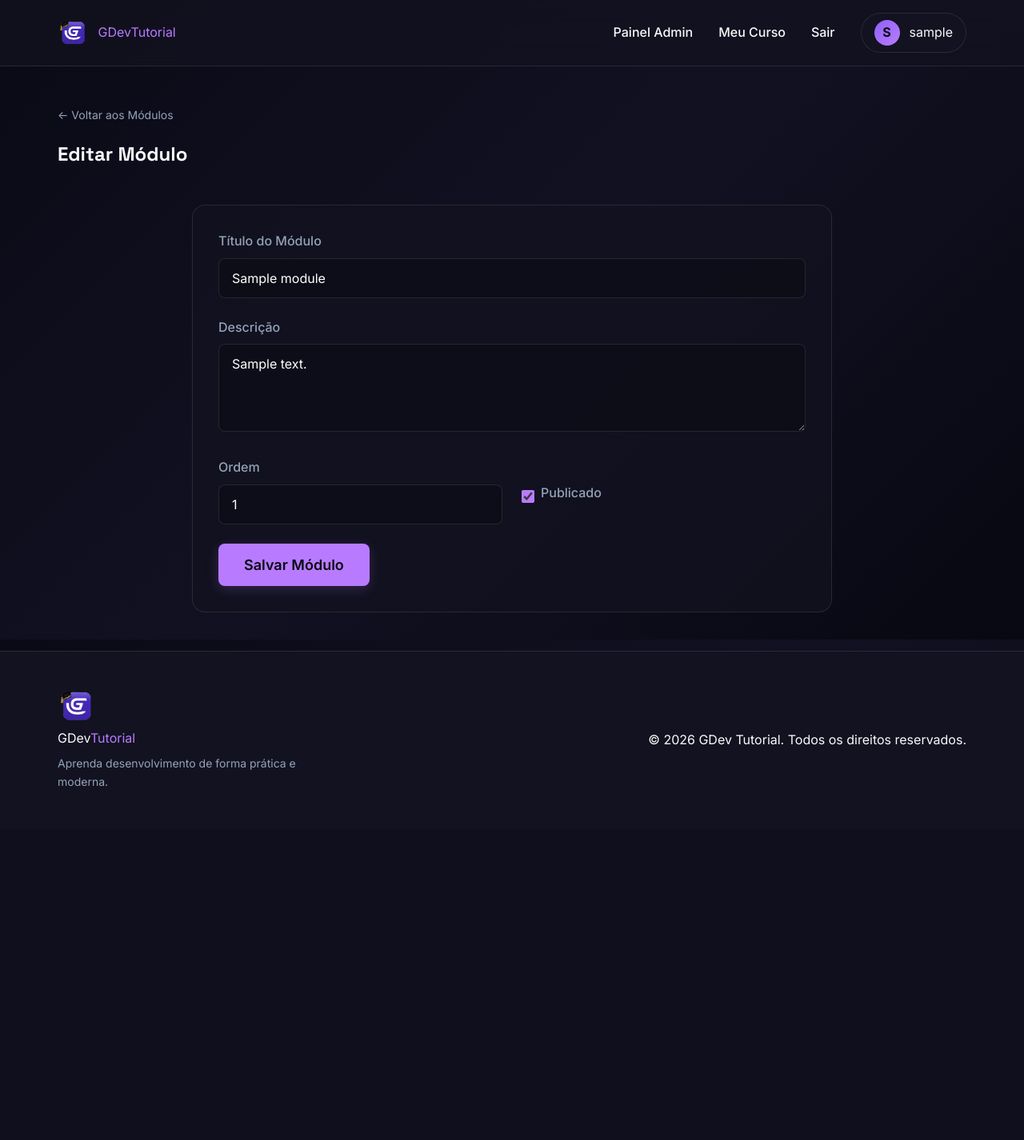
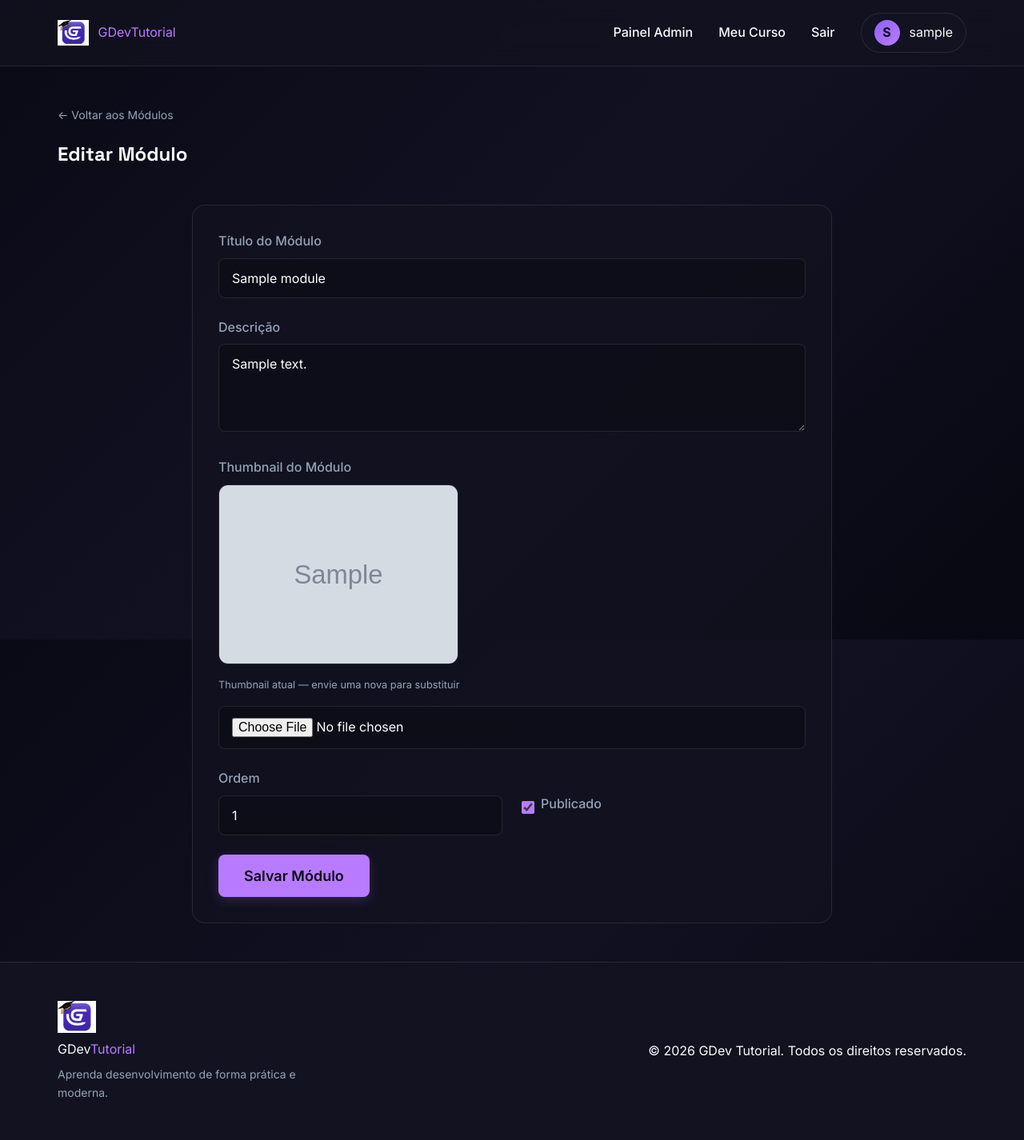
Before and after one commit to levydinsouza/projeto_antigravity, a Flask app: page /admin/modules/1/edit in a window 1280 px wide. Shown: the whole page at 80% size. Before the commit the page ends 984 px from the top, so only its background shows below. Run offline with Flask 3, Linux system fonts and the light colour scheme; a user stored in the database is signed in; tables that the repository leaves empty hold one stand-in row (values such as "Sample post"); grey boxes marked "Sample" are stand-in pictures; some libraries are stand-ins or nearby versions.

Commit message:
feat: integrate Cloudinary image uploads for course module thumbnails and autogenerate db migrations

```diff
--- a/app/__init__.py
+++ b/app/__init__.py
@@ -47,6 +47,10 @@ def create_app():
     app.register_blueprint(main_bp)
     app.register_blueprint(admin_bp, url_prefix='/admin')
 
+    # Initialize Cloudinary for image uploads
+    from app.cloudinary_utils import init_cloudinary
+    init_cloudinary(app)
+
     # Copy the new logo to static/img/logo.png
     src_logo = "/Users/aluno/.gemini/antigravity/brain/1ef70db9-b479-4cff-bb08-b8dcff2d1306/media__1779538705017.png"
     dst_logo = os.path.abspath(os.path.join(os.path.dirname(__file__), "static", "img", "logo.png"))
--- a/app/admin_panel/forms.py
+++ b/app/admin_panel/forms.py
@@ -1,4 +1,5 @@
 from flask_wtf import FlaskForm
+from flask_wtf.file import FileField, FileAllowed
 from wtforms import (StringField, TextAreaField, IntegerField,
                      BooleanField, SelectField, SubmitField)
 from wtforms.validators import DataRequired, Length, URL, Optional, NumberRange
@@ -13,6 +14,10 @@ class ModuleForm(FlaskForm):
     description = TextAreaField('Descrição', validators=[
         Optional(),
         Length(max=2000, message='Descrição deve ter no máximo 2000 caracteres.')
+    ])
+    thumbnail = FileField('Thumbnail do Módulo', validators=[
+        FileAllowed(['jpg', 'jpeg', 'png', 'webp', 'gif'],
+                     'Apenas imagens são permitidas (jpg, png, webp, gif).')
     ])
     order = IntegerField('Ordem', default=0, validators=[
         NumberRange(min=0, message='Ordem deve ser um número positivo.')
--- a/app/admin_panel/routes.py
+++ b/app/admin_panel/routes.py
@@ -6,6 +6,7 @@ from app.admin_panel import admin_bp
 from app.admin_panel.forms import ModuleForm, LessonForm
 from app.models import User, Module, Lesson, UserProgress
 from app import db
+from app.cloudinary_utils import upload_image, delete_image
 
 
 def admin_required(f):
@@ -118,6 +119,17 @@ def new_module():
             order=form.order.data or 0,
             is_published=form.is_published.data
         )
+
+        # Handle thumbnail upload to Cloudinary
+        if form.thumbnail.data:
+            result = upload_image(form.thumbnail.data, folder='gdev-tutorial/modules')
+            if result:
+                module.thumbnail_url = result['url']
+                module.thumbnail_public_id = result['public_id']
+                flash('Thumbnail enviada com sucesso!', 'info')
+            else:
+                flash('Erro ao enviar thumbnail. O módulo foi criado sem imagem.', 'warning')
+
         db.session.add(module)
         db.session.commit()
         flash(f'Módulo "{module.title}" criado com sucesso!', 'success')
@@ -138,6 +150,21 @@ def edit_module(module_id):
         module.description = form.description.data or ''
         module.order = form.order.data or 0
         module.is_published = form.is_published.data
+
+        # Handle thumbnail upload to Cloudinary (replace old one if exists)
+        if form.thumbnail.data:
+            # Delete old thumbnail from Cloudinary if it exists
+            if module.thumbnail_public_id:
+                delete_image(module.thumbnail_public_id)
+
+            result = upload_image(form.thumbnail.data, folder='gdev-tutorial/modules')
+            if result:
+                module.thumbnail_url = result['url']
+                module.thumbnail_public_id = result['public_id']
+                flash('Thumbnail atualizada com sucesso!', 'info')
+            else:
+                flash('Erro ao enviar nova thumbnail.', 'warning')
+
         db.session.commit()
         flash(f'Módulo "{module.title}" atualizado!', 'success')
         return redirect(url_for('admin.modules'))
@@ -152,6 +179,11 @@ def delete_module(module_id):
     """Delete a module and its lessons."""
     module = Module.query.get_or_404(module_id)
     title = module.title
+
+    # Delete thumbnail from Cloudinary if it exists
+    if module.thumbnail_public_id:
+        delete_image(module.thumbnail_public_id)
+
     db.session.delete(module)
     db.session.commit()
     flash(f'Módulo "{title}" e suas aulas foram deletados.', 'success')
--- a/app/models.py
+++ b/app/models.py
@@ -43,6 +43,8 @@ class Module(db.Model):
     id = db.Column(db.Integer, primary_key=True)
     title = db.Column(db.String(200), nullable=False)
     description = db.Column(db.Text, default='')
+    thumbnail_url = db.Column(db.String(500), default='')
+    thumbnail_public_id = db.Column(db.String(300), default='')
     order = db.Column(db.Integer, default=0, nullable=False)
     is_published = db.Column(db.Boolean, default=False, nullable=False)
     created_at = db.Column(
--- a/app/static/css/style.css
+++ b/app/static/css/style.css
@@ -689,6 +689,25 @@ h1, h2, h3, h4, h5, h6 {
   padding-top: 1rem;
 }
 
+.module-thumbnail {
+  width: 100%;
+  border-radius: 12px;
+  overflow: hidden;
+  margin-bottom: 1rem;
+  aspect-ratio: 16 / 9;
+}
+
+.module-thumbnail img {
+  width: 100%;
+  height: 100%;
+  object-fit: cover;
+  transition: transform 0.4s ease;
+}
+
+.module-card:hover .module-thumbnail img {
+  transform: scale(1.05);
+}
+
 /* ==========================================================================
    Lessons List & Player
    ========================================================================== */
--- a/app/templates/admin/module_form.html
+++ b/app/templates/admin/module_form.html
@@ -7,7 +7,7 @@
         <a href="{{ url_for('admin.modules') }}" class="back-link animate-fade-in">← Voltar aos Módulos</a>
         <div class="admin-header animate-fade-in"><h1>{{ title }}</h1></div>
         <div class="admin-card form-card animate-fade-in">
-            <form method="POST" class="admin-form">
+            <form method="POST" enctype="multipart/form-data" class="admin-form">
                 {{ form.hidden_tag() }}
                 <div class="form-group">
                     <label for="title">{{ form.title.label.text }}</label>
@@ -18,6 +18,18 @@
                     <label for="description">{{ form.description.label.text }}</label>
                     {{ form.description(class="form-control form-textarea", id="description", rows="4", placeholder="Descreva o módulo...") }}
                     {% for error in form.description.errors %}<span class="form-error">{{ error }}</span>{% endfor %}
+                </div>
+                <div class="form-group">
+                    <label for="thumbnail">{{ form.thumbnail.label.text }}</label>
+                    {% if module and module.thumbnail_url %}
+                    <div class="thumbnail-preview" style="margin-bottom: 1rem;">
+                        <img src="{{ module.thumbnail_url }}" alt="Thumbnail atual"
+                             style="max-width: 300px; border-radius: 12px; border: 1px solid var(--border-glass);">
+                        <p class="text-muted" style="font-size: 0.8rem; margin-top: 0.5rem;">Thumbnail atual — envie uma nova para substituir</p>
+                    </div>
+                    {% endif %}
+                    {{ form.thumbnail(class="form-control", id="thumbnail", accept="image/*") }}
+                    {% for error in form.thumbnail.errors %}<span class="form-error">{{ error }}</span>{% endfor %}
                 </div>
                 <div class="form-row">
                     <div class="form-group">
--- a/app/templates/course/dashboard.html
+++ b/app/templates/course/dashboard.html
@@ -34,6 +34,11 @@
         <div class="modules-grid">
             {% for module in modules %}
             <a href="{{ url_for('main.module_detail', module_id=module.id) }}" class="module-card animate-on-scroll">
+                {% if module.thumbnail_url %}
+                <div class="module-thumbnail">
+                    <img src="{{ module.thumbnail_url }}" alt="{{ module.title }}">
+                </div>
+                {% endif %}
                 <div class="module-order">Módulo {{ module.order + 1 }}</div>
                 <h3>{{ module.title }}</h3>
                 <p>{{ module.description[:120] }}{% if module.description|length > 120 %}...{% endif %}</p>
--- a/req-dev.txt
+++ b/req-dev.txt
@@ -6,3 +6,6 @@ Flask-Migrate==4.0.5
 Flask-SQLAlchemy==3.1.1
 gunicorn==22.0.0
 python-dotenv==1.0.1
+cloudinary>=1.36.0
+psycopg2-binary==2.9.9
+email-validator==2.1.1
```
Also changed, not shown: app/cloudinary_utils.py (added, +74 -0 lines), migrations/versions/bbdf137a825d_add_module_thumbnail_fields.py (added, +34 -0 lines), app/static/img/logo.png.
